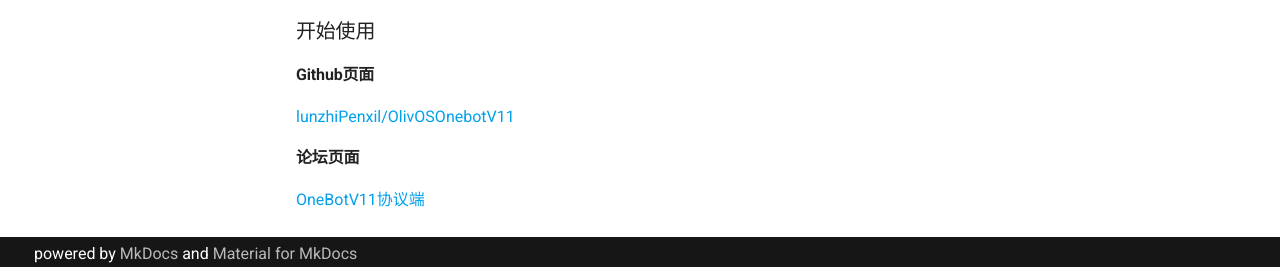
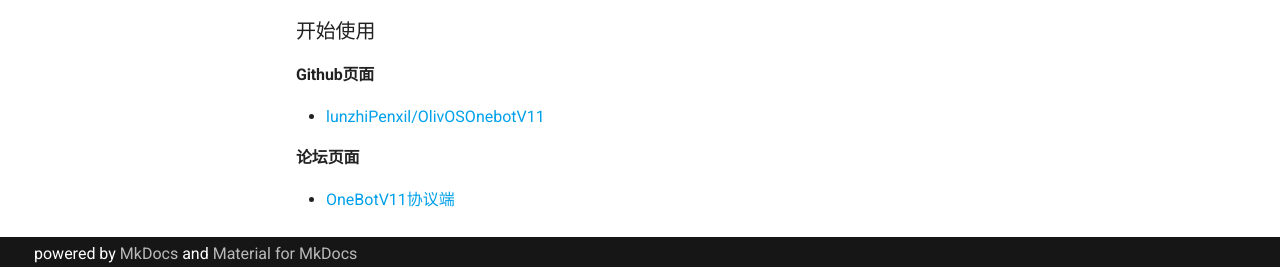
Before and after one commit to OlivOS-Team/OlivOSDoc, an MkDocs documentation site: the page built from docs/OlivOSOnebotV11.md, in a window 1280 px wide and 991 px high. Shown: the part 721-988 px from the top of the window. Built offline with MkDocs 1.6.1 and Material for MkDocs 9.7.7, drawn with Linux system fonts in a browser that asks for light colours; comment, search, counter and statistics services are not loaded.

```diff
--- a/docs/OlivOSOnebotV11.md
+++ b/docs/OlivOSOnebotV11.md
@@ -17,7 +17,7 @@ Onebot V11 for OlivOS
 
 ### 开始使用
 #### Github页面
-[lunzhiPenxil/OlivOSOnebotV11](https://github.com/lunzhiPenxil/OlivOSOnebotV11)
++ [lunzhiPenxil/OlivOSOnebotV11](https://github.com/lunzhiPenxil/OlivOSOnebotV11)
 
 #### 论坛页面
-[OneBotV11协议端](https://forum.olivos.run/d/90)
++ [OneBotV11协议端](https://forum.olivos.run/d/90)
```
